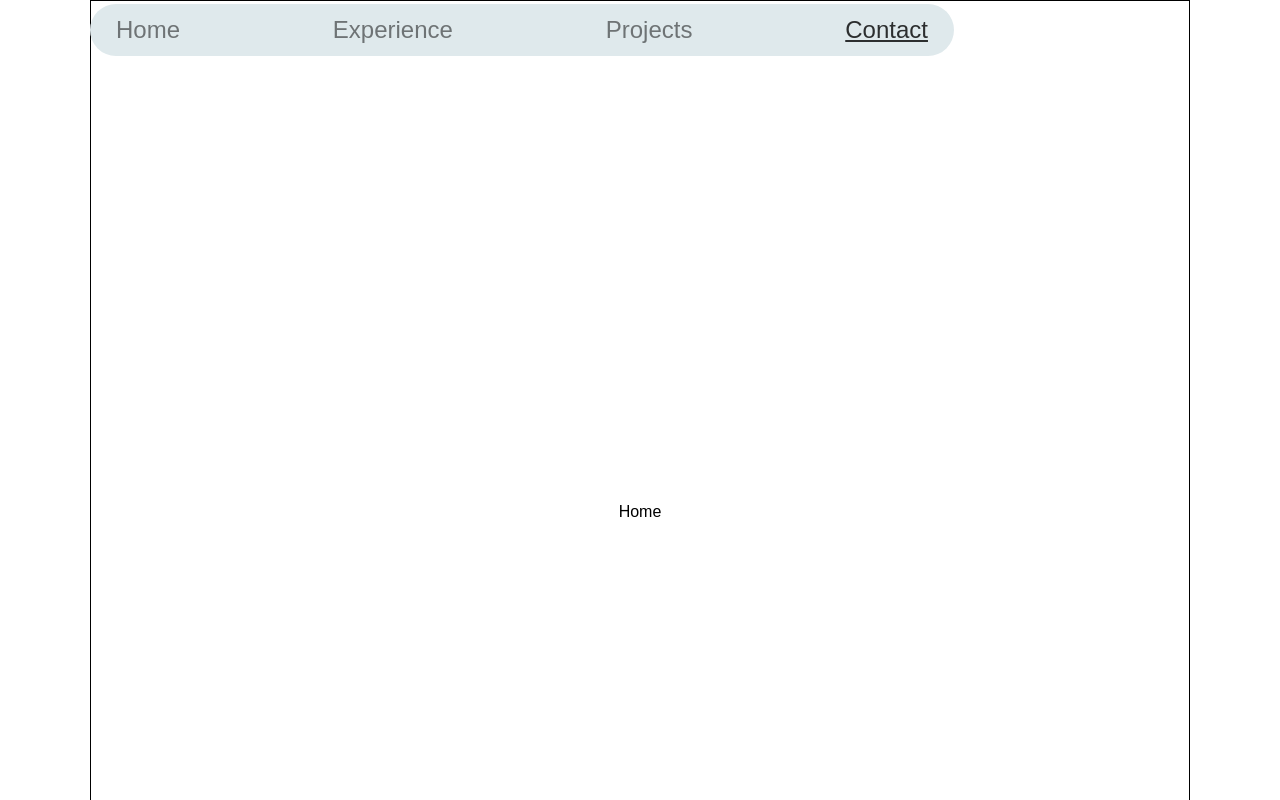
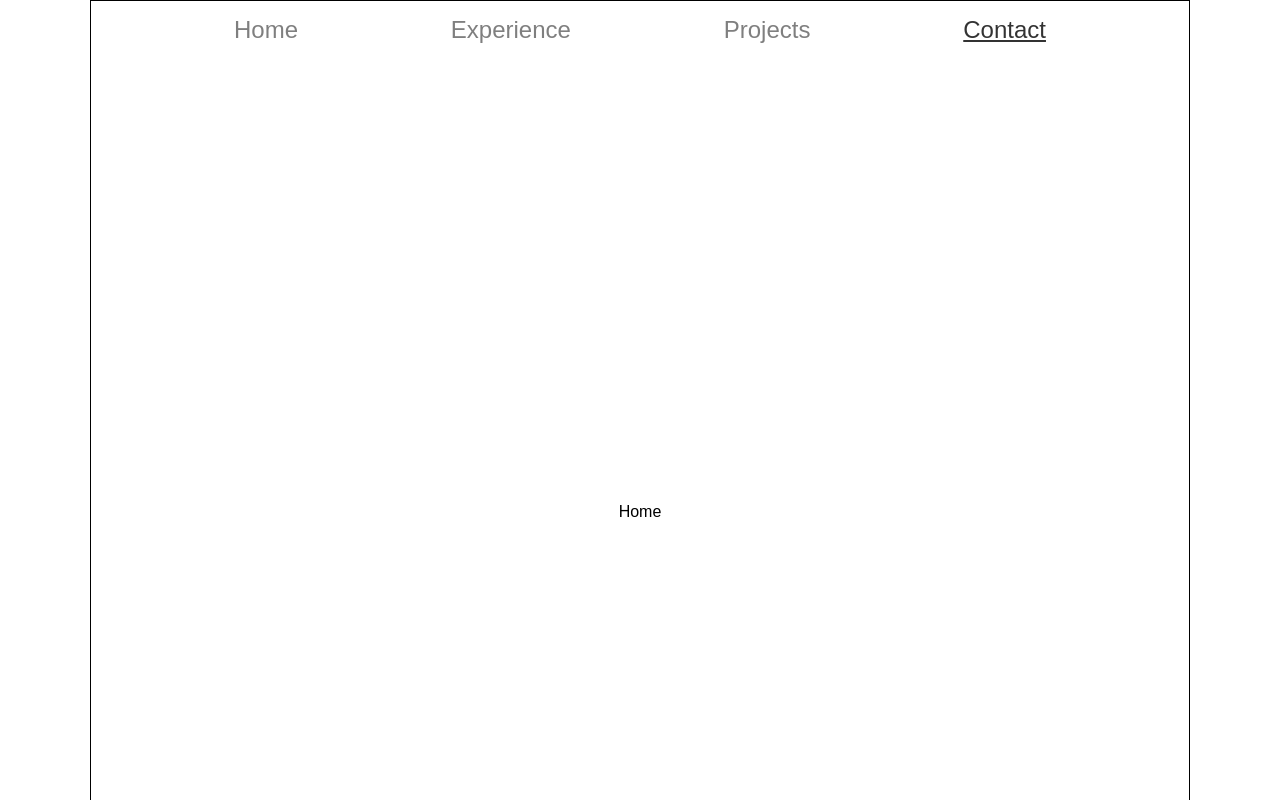
Before and after one commit to davidsondefaria/davidson, a Next.js app: page /experimental in a window 1280 px wide. Shown: the top 800 px of the page. Built offline with nearby package versions, Linux system fonts and the light colour scheme; a web font is replaced by a local one.

Commit message:
feat: adding final header animation

```diff
--- a/package.json
+++ b/package.json
@@ -16,6 +16,7 @@
     "react-dom": "^18",
     "react-icons": "^4.12.0",
     "react-intersection-observer": "^9.5.3",
+    "react-use-measure": "^2.1.1",
     "tailwind-merge": "^2.0.0"
   },
   "devDependencies": {
--- a/src/app/components/organisms/Header.tsx
+++ b/src/app/components/organisms/Header.tsx
@@ -1,74 +1,116 @@
 "use client";
 import React from "react";
-import { motion, useScroll } from "framer-motion";
+import {
+  AnimatePresence,
+  MotionConfig,
+  motion,
+  useScroll,
+} from "framer-motion";
 import NavBar from "../molecules/NavBar";
 import { cn } from "@/lib/utils";
 import { useActiveSectionContext } from "@/context";
+import useMeasure from "react-use-measure";
 
 const headerClasses = (section: string) =>
   section === "Home"
     ? `fixed top-[52px] w-[440px]`
-    : "fixed top-0 mt-1 w-full max-w-[864px]";
-
-const headerVariants = {
-  home: { x: 0 },
-  expanded: { x: 0 },
-};
-
-const navBgVariants = {
-  home: { y: 0, scale: 0 },
-  expanded: { y: 0, scale: 1 },
-};
+    : "fixed top-0 left-1/2 -translate-x-1/2 mt-1 w-full max-w-[864px]";
 
 const Header = () => {
-  const { activeSection, setActiveSection, setTimeOfLastClick } =
-    useActiveSectionContext();
-
-  const t = useScroll();
-
-  console.log(t.scrollY, t.scrollYProgress);
+  const { activeSection } = useActiveSectionContext();
+  const [headerRef, { width: headerWidth }] = useMeasure();
 
   return (
-    <motion.div
-      variants={headerVariants}
-      animate={activeSection === "Home" ? "home" : "expanded"}
-      transition={{ layout: { duration: 1 } }}
-      layout
-      className={cn("z-50", headerClasses(activeSection))}
-    >
-      {activeSection === "Home" && false && (
-        <motion.div
-          layout="position"
-          className={activeSection === "Home" ? `border` : "none"}
-          initial={{ opacity: 0 }}
-          animate={{ opacity: 1 }}
-        >
+    <MotionConfig transition={{ duration: 0.5 }}>
+      <div ref={headerRef} className={cn("z-50", headerClasses(activeSection))}>
+        {activeSection === "Home" && (
+          <div className={"overflow-hidden"}>
+            <div>
               <h1 className="text-8xl font-bold ">Hello, I'm</h1>
               <h1 className="text-8xl font-bold">Davidson</h1>
               <p className="text-2xl">
                 I create dynamic web solutions to deliver seamless digital
                 experiences.
               </p>
-        </motion.div>
+            </div>
+          </div>
         )}
-      <motion.div layout="position" className={"relative"}>
-        <motion.div
+        <motion.div animate={{ width: headerWidth }} className="relative">
+          {/* <motion.div
             variants={navBgVariants}
             animate={activeSection === "Home" ? "home" : "expanded"}
-          transition={{ layout: { duration: 1 } }}
-          layout
             className={
               activeSection === "Home"
-              ? "absolute w-0 h-0  bg-background-100 rounded-full"
-              : "absolute w-full h-full bg-background-100 rounded-full"
+                ? `absolute top-[${navMiddleY}px] left-[${navMiddleX}px] w-1 h-1 bg-background-100 rounded-full`
+                : `absolute w-full h-full bg-background-100 rounded-full`
             }
-        ></motion.div>
+          ></motion.div> */}
           <div className={activeSection === "Home" ? "" : "px-4"}>
             <NavBar activeSection={activeSection} />
           </div>
         </motion.div>
-    </motion.div>
+      </div>
+    </MotionConfig>
   );
 };
 
 export default Header;
+
+// const headerVariants = {
+//   home: { x: 0 },
+//   expanded: { x: 0 },
+// };
+
+// const Header = () => {
+//   const { activeSection, setActiveSection, setTimeOfLastClick } =
+//     useActiveSectionContext();
+
+//   const t = useScroll();
+
+//   console.log(t.scrollY, t.scrollYProgress);
+
+//   return (
+//     <motion.div
+//       variants={headerVariants}
+//       animate={activeSection === "Home" ? "home" : "expanded"}
+//       transition={{ layout: { duration: 1 } }}
+//       layout
+//       className={cn("z-50", headerClasses(activeSection))}
+//     >
+//       {activeSection === "Home" && (
+//         <motion.div
+//           layout="position"
+//           className={activeSection === "Home" ? `border` : "none"}
+//           initial={{ opacity: 0 }}
+//           animate={{ opacity: 1 }}
+//         >
+//           <h1 className="text-8xl font-bold ">Hello, I'm</h1>
+//           <h1 className="text-8xl font-bold">Davidson</h1>
+//           <p className="text-2xl">
+//             I create dynamic web solutions to deliver seamless digital
+//             experiences.
+//           </p>
+//         </motion.div>
+//       )}
+//       <motion.div layout="position" className={"relative"}>
+//         {/* <motion.div
+//           variants={navBgVariants}
+//           animate={activeSection === "Home" ? "home" : "expanded"}
+//           initi
+//           transition={{ layout: { duration: 1 } }}
+//           layout
+//           className={
+//             activeSection === "Home"
+//               ? "absolute w-0 h-0  bg-background-100 rounded-full"
+//               : "absolute w-full h-full bg-background-100 rounded-full"
+//           }
+//         ></motion.div> */}
+//         <div className={activeSection === "Home" ? "" : "px-4"}>
+//           <NavBar activeSection={activeSection} />
+//         </div>
+//       </motion.div>
+//     </motion.div>
+//   );
+// };
+
+// export default Header;
```
Also changed, not shown: 1 other file (tests, documents, lock files or other folders). Lines whose indentation alone changed are shown as unchanged.
